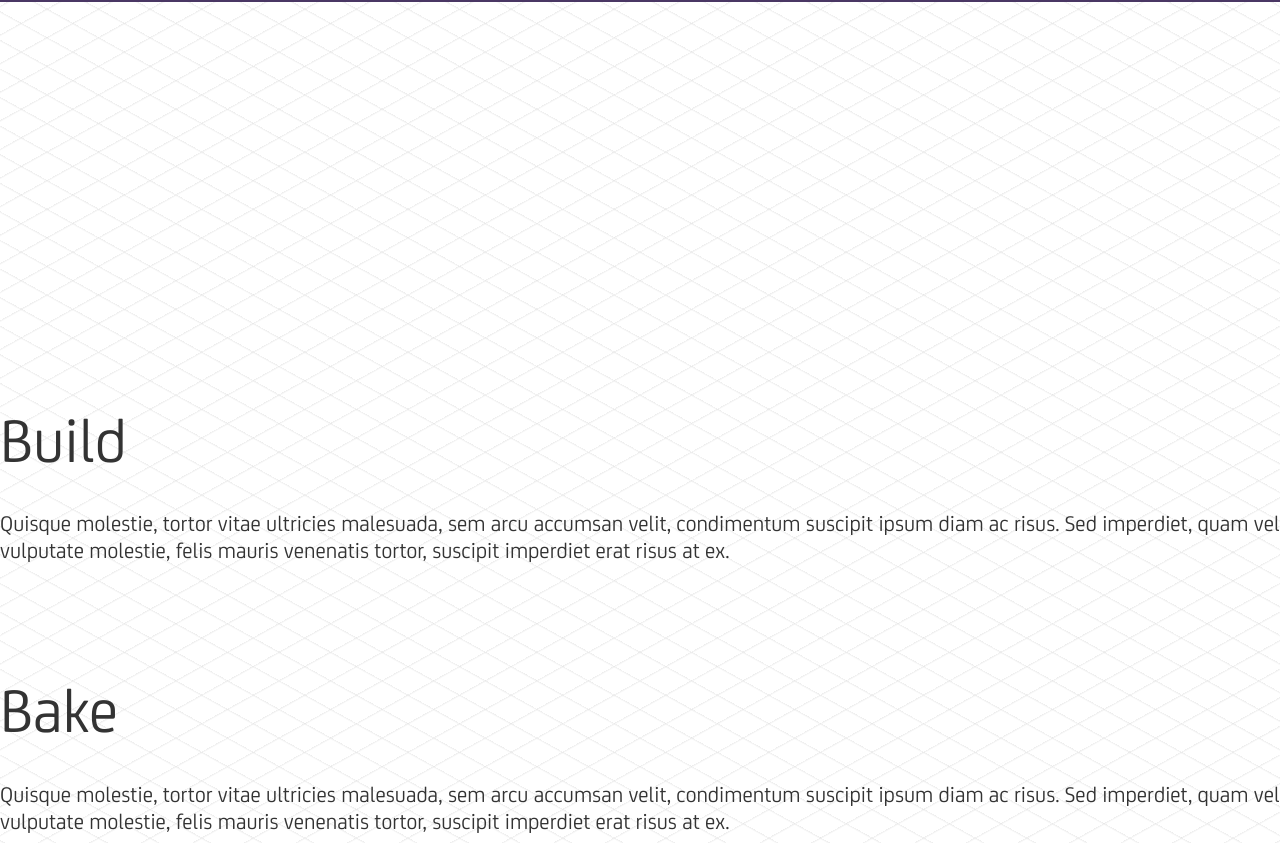
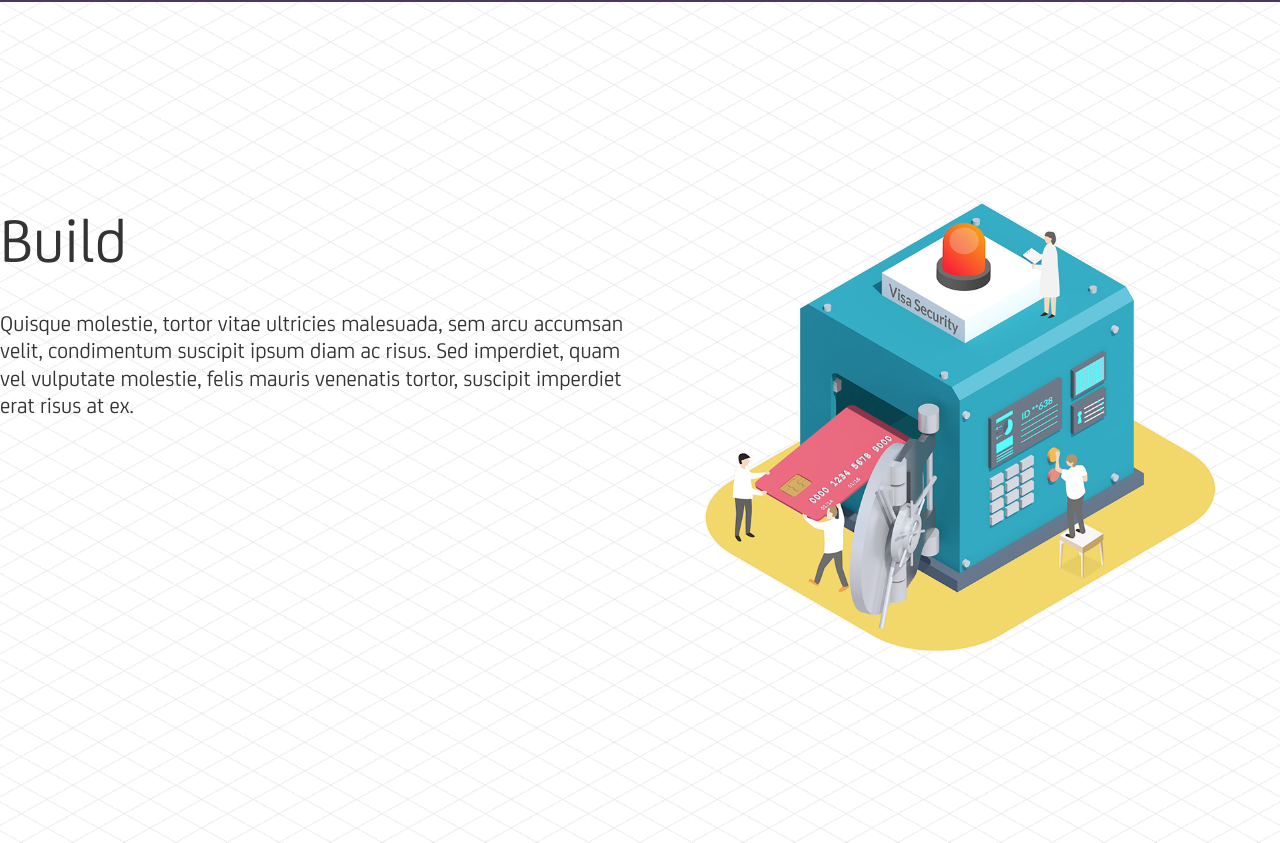
Before and after one commit to npmcdn-to-unpkg-bot/landingpage, a website: page app/index.html in a window 1280 px wide. Shown: the part 1476-2319 px from the top of the page. Drawn offline with Linux system fonts and the light colour scheme.

Commit message:
included example isometric images, will replace with process diagrams

```diff
--- a/app/index.html
+++ b/app/index.html
@@ -38,38 +38,58 @@
 
     <div class="build landing-section">
         <div class="inner-section">
+            <div class="section__text">
                 <h1>Build</h1>
                 <h4>Quisque molestie, tortor vitae ultricies malesuada, sem arcu accumsan velit, condimentum suscipit ipsum diam ac risus. Sed imperdiet, quam vel vulputate molestie, felis mauris venenatis tortor, suscipit imperdiet erat risus at ex.</h4>
+            </div>
+            <div class="section__image">
+                <img class="example-iso" alt="isometric image" src="img/example-iso.png" />
+            </div>
         </div>
     </div>
     <div class="bake landing-section">
         <div class="inner-section">
+            <div class="section__text">
                 <h1>Bake</h1>
                 <h4>Quisque molestie, tortor vitae ultricies malesuada, sem arcu accumsan velit, condimentum suscipit ipsum diam ac risus. Sed imperdiet, quam vel vulputate molestie, felis mauris venenatis tortor, suscipit imperdiet erat risus at ex.</h4>
+            </div>
+            <div class="section__image">
+                <img class="example-iso" alt="isometric image" src="img/example-iso.png" />
+            </div>
         </div>
     </div>
     <div class="test landing-section">
         <div class="inner-section">
+            <div class="section__text">
                 <h1>Test</h1>
                 <h4>Quisque molestie, tortor vitae ultricies malesuada, sem arcu accumsan velit, condimentum suscipit ipsum diam ac risus. Sed imperdiet, quam vel vulputate molestie, felis mauris venenatis tortor, suscipit imperdiet erat risus at ex.</h4>
+            </div>
+            <div class="section__image">
+                <img class="example-iso" alt="isometric image" src="img/example-iso.png" />
+            </div>
         </div>
     </div>
     <div class="deploy landing-section">
         <div class="inner-section">
+            <div class="section__text">
                 <h1>Deploy</h1>
                 <h4>Quisque molestie, tortor vitae ultricies malesuada, sem arcu accumsan velit, condimentum suscipit ipsum diam ac risus. Sed imperdiet, quam vel vulputate molestie, felis mauris venenatis tortor, suscipit imperdiet erat risus at ex.</h4>
+            </div>
+            <div class="section__image">
+                <img class="example-iso" alt="isometric image" src="img/example-iso.png" />
+            </div>
         </div>
     </div>
 </div>
 
 
-<!--<div class="collectEmail">-->
-    <!--<div class="collectEmail__container">-->
-        <!--<input class="email"/>-->
-        <!--<button class="submit">Sign Up</button>-->
-        <!--<p>Short and sweet, cancel whenever you want</p>-->
-    <!--</div>-->
-<!--</div>-->
+<div class="collectEmail">
+    <div class="collectEmail__container">
+        <input class="email"/>
+        <button class="submit">Sign Up</button>
+        <p>Short and sweet, cancel whenever you want</p>
+    </div>
+</div>
 
 <footer></footer>
 
--- a/app/scss/_header.scss
+++ b/app/scss/_header.scss
@@ -5,6 +5,8 @@
   width: 100%;
   background-color: $white;
   z-index: 9001;
+  opacity: .98;
+  box-shadow: 0 1px 1px 1px rgba(0,0,0,0.1);
 
   .header__container{
     width: 100%;
--- a/app/scss/_index.scss
+++ b/app/scss/_index.scss
@@ -42,9 +42,34 @@ color: $white;
   color: $white;
 }
 
-.build{
-  padding: 400px 0 6em;
+.build, .bake, .test, .deploy{
+  padding: 200px 0 0;
+
+  .inner-section{
+    display: flex;
+
+    .section__text{
+      display: block;
+      flex: 5;
+    }
+
+    .section__image{
+      flex: 5;
+
+        img{
+          display: block;
+          margin: 0 auto;
+        }
+    }
+  }
 }
+
+.bake, .deploy{
+  .inner-section{
+    flex-direction: row-reverse;
+  }
+}
+
 
 
 .collectEmail{
```
Also changed, not shown: app/css/all.css, app/img/example-iso.png (added). Lines whose indentation alone changed are shown as unchanged.
